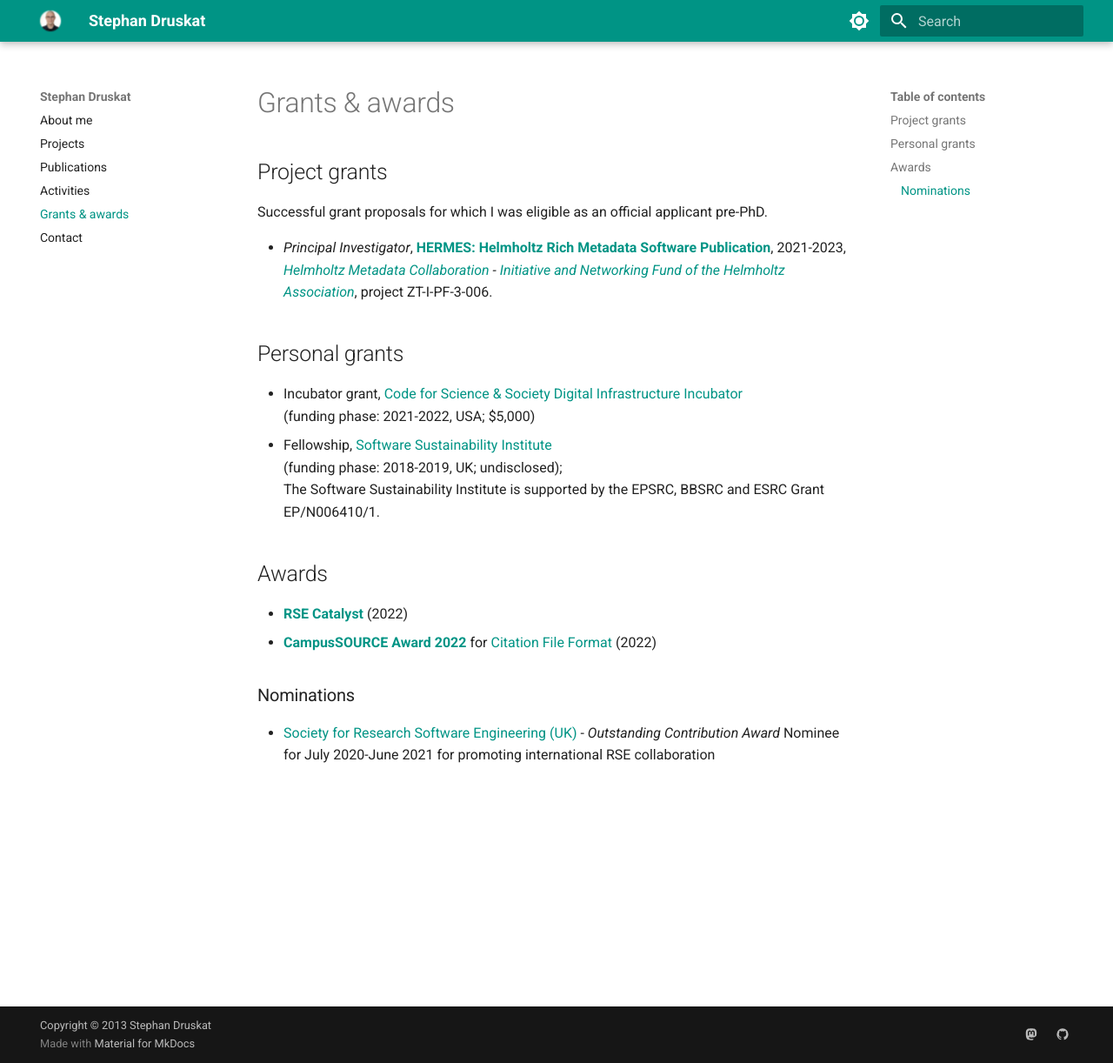
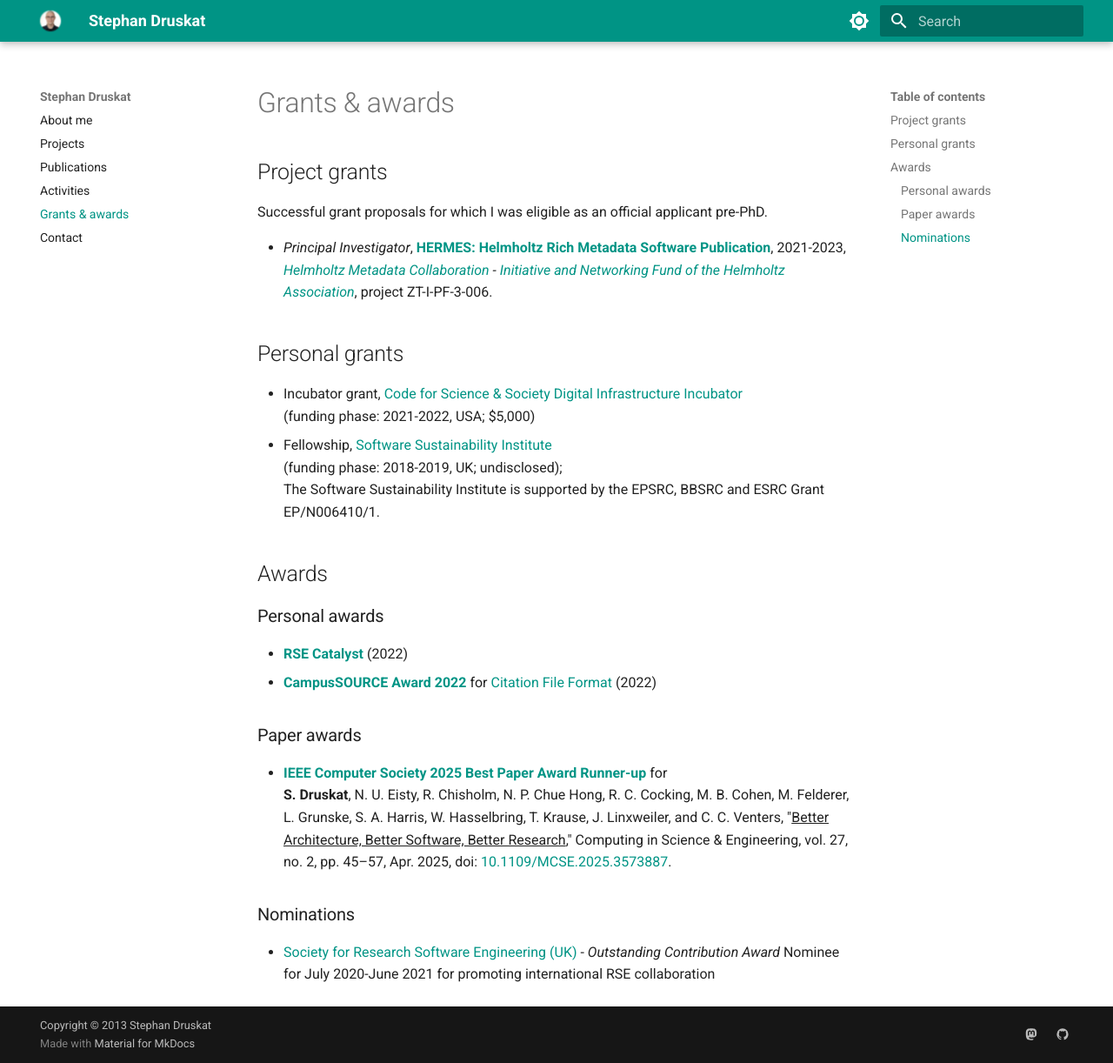
Before and after one commit to sdruskat/sdruskat.github.io, an MkDocs documentation site: the page built from docs/grants-awards.md, in a window 1280 px wide and 1222 px high. Shown: the whole window at 87% size. Built offline with MkDocs 1.6.1 and Material for MkDocs 9.7.7, drawn with Linux system fonts in a browser that asks for light colours.

Commit message:
Add runner-up as award

```diff
--- a/docs/grants-awards.md
+++ b/docs/grants-awards.md
@@ -14,8 +14,15 @@
 
 ## Awards
 
+### Personal awards
+
 - [**RSE Catalyst**](https://society-rse.org/rse-catalyst-awards/) (2022)
 - [**CampusSOURCE Award 2022**](https://ev.campussource.de/publikationen/csa2022/) for [Citation File Format](https://ev.campussource.de/publikationen/csa2022/gewinner.html#zweiter) (2022)
+
+### Paper awards
+
+- [**IEEE Computer Society 2025 Best Paper Award Runner-up**](https://www.computer.org/publications/2025-best-paper-award-winners) for
+**S. Druskat**, N. U. Eisty, R. Chisholm, N. P. Chue Hong, R. C. Cocking, M. B. Cohen, M. Felderer, L. Grunske, S. A. Harris, W. Hasselbring, T. Krause, J. Linxweiler, and C. C. Venters, "^^Better Architecture, Better Software, Better Research^^," Computing in Science & Engineering, vol. 27, no. 2, pp. 45–57, Apr. 2025, doi: [10.1109/MCSE.2025.3573887](https://doi.org/10.1109/MCSE.2025.3573887).
 
 ### Nominations
 
```
